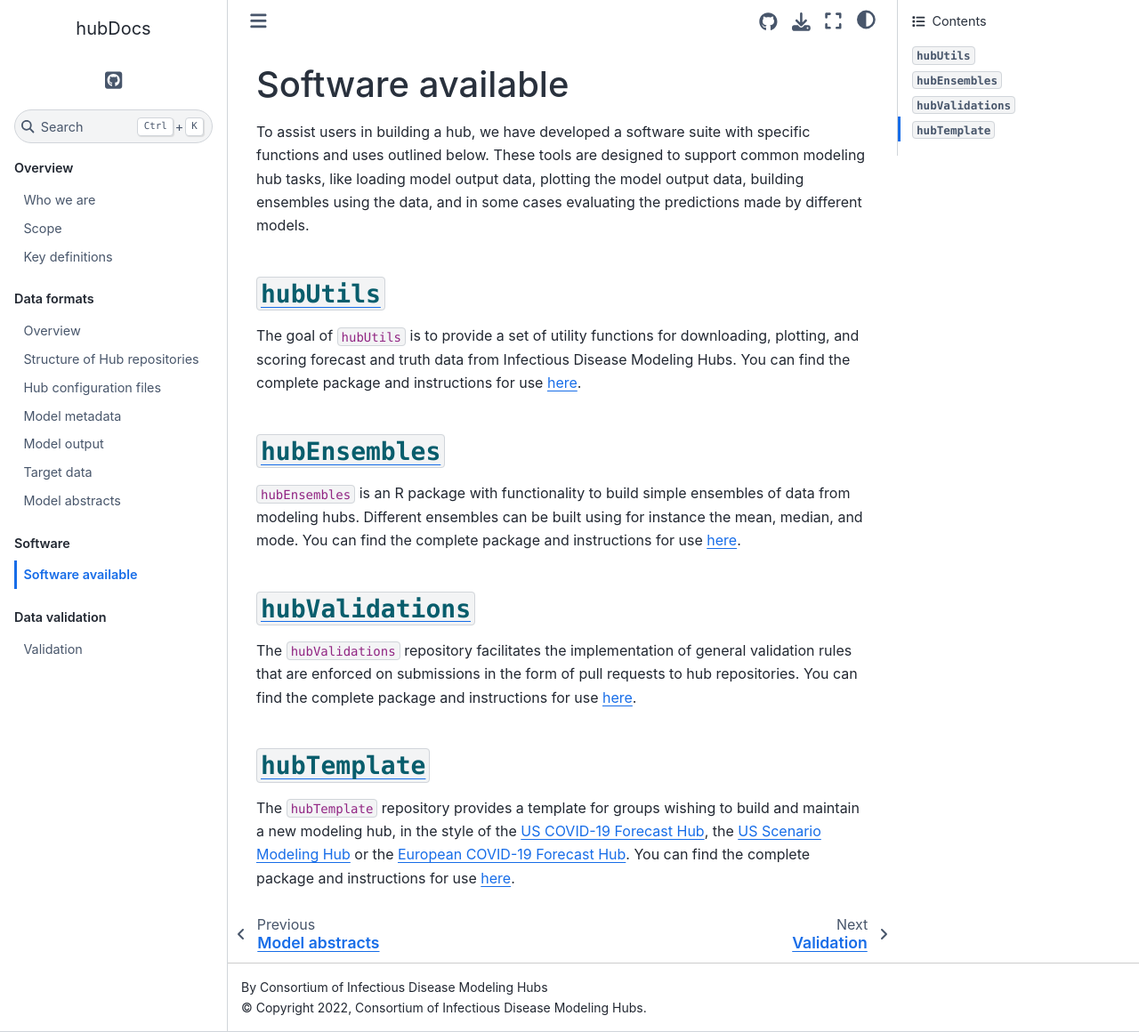
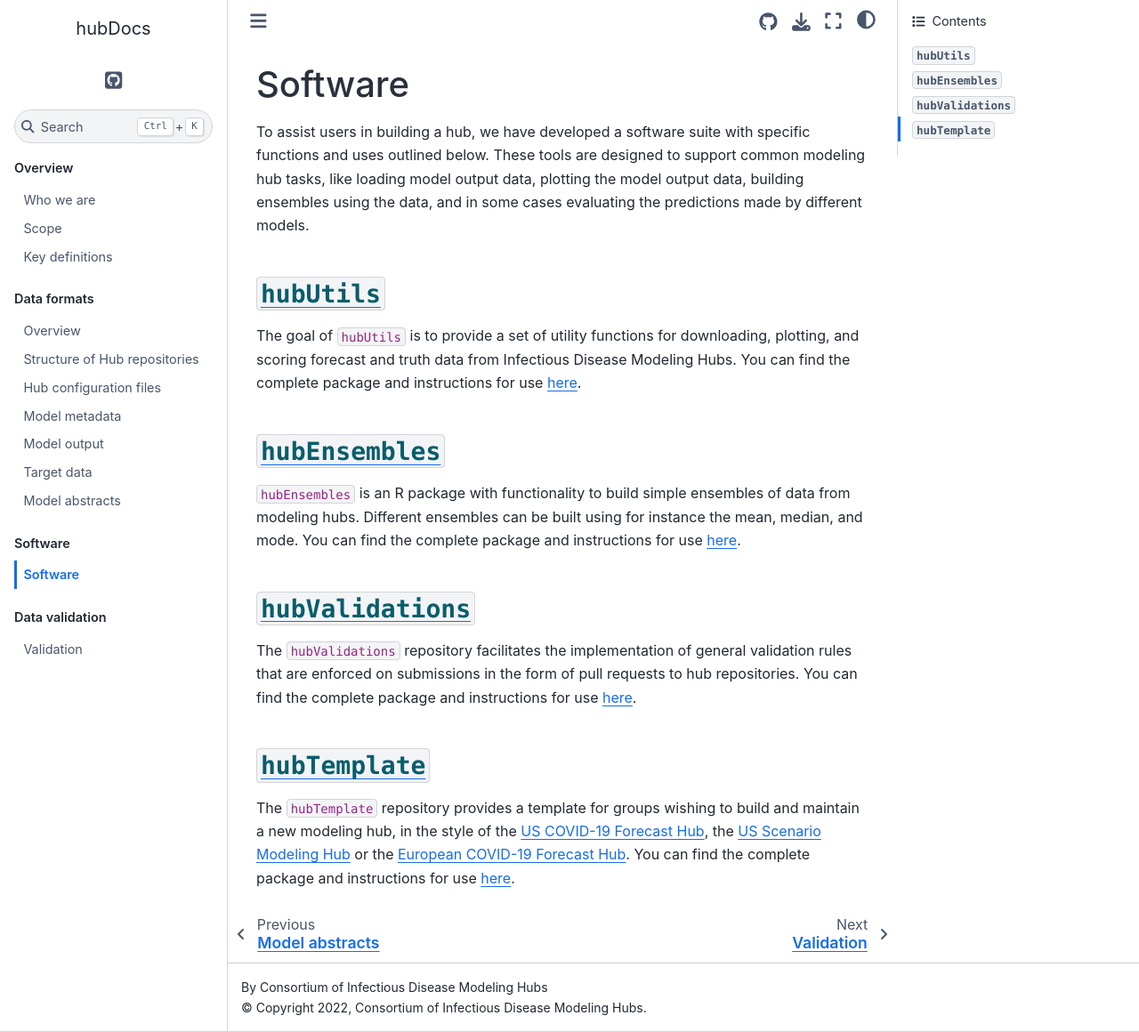
Before and after one commit to hubverse-org/hubDocs, a Sphinx documentation site: the page built from docs/source/software/software-available.md, in a window 1280 px wide and 1160 px high. Shown: the whole window at 89% size. Built offline with Sphinx 7.4.7 and the Sphinx Book theme 1.1.4, drawn with Linux system fonts in a browser that asks for light colours; pages that are not in the unit, such as notebooks, are missing from menus.

Commit message:
Last rename

```diff
--- a/docs/source/software/software-available.md
+++ b/docs/source/software/software-available.md
@@ -1,4 +1,4 @@
-# Software available
+# Software
 
 To assist users in building a hub, we have developed a software suite with specific functions and uses outlined below. These tools are designed to support common modeling hub tasks, like loading model output data, plotting the model output data, building ensembles using the data, and in some cases evaluating the predictions made by different models.
 
```
